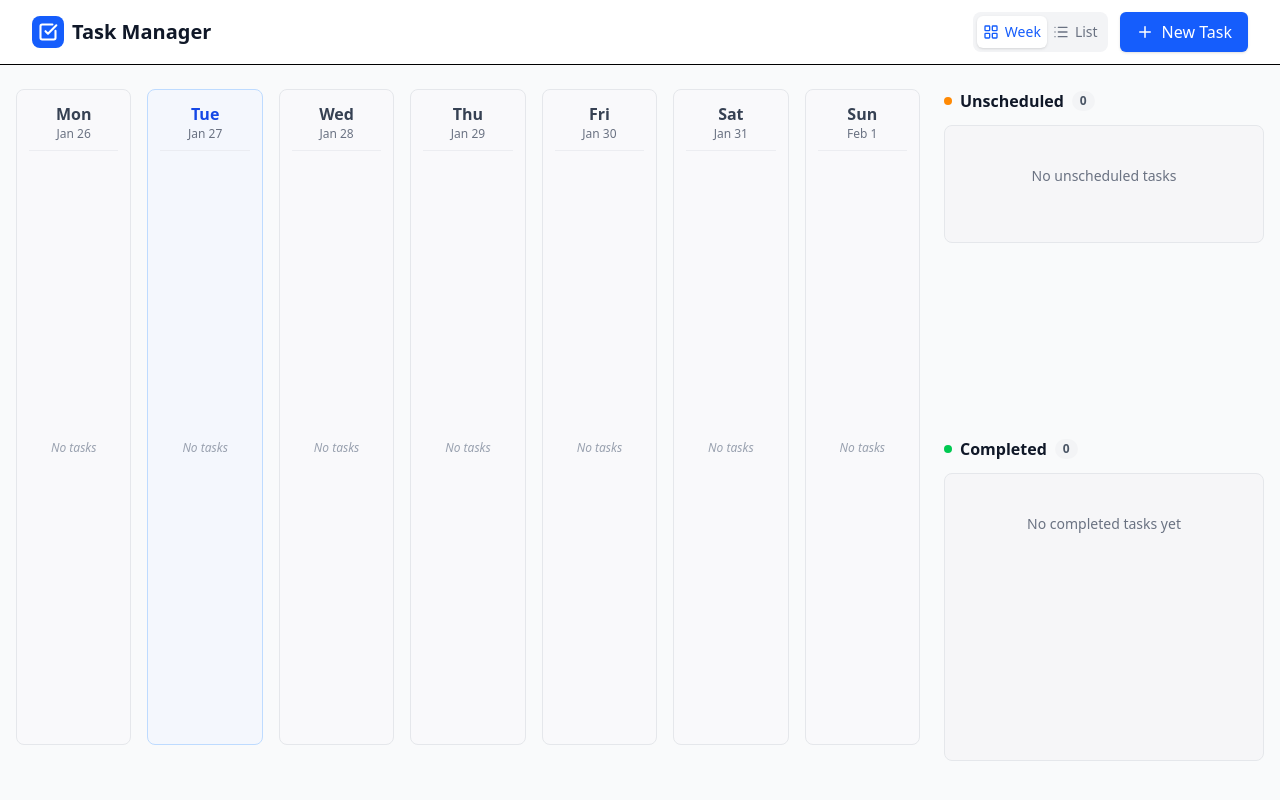
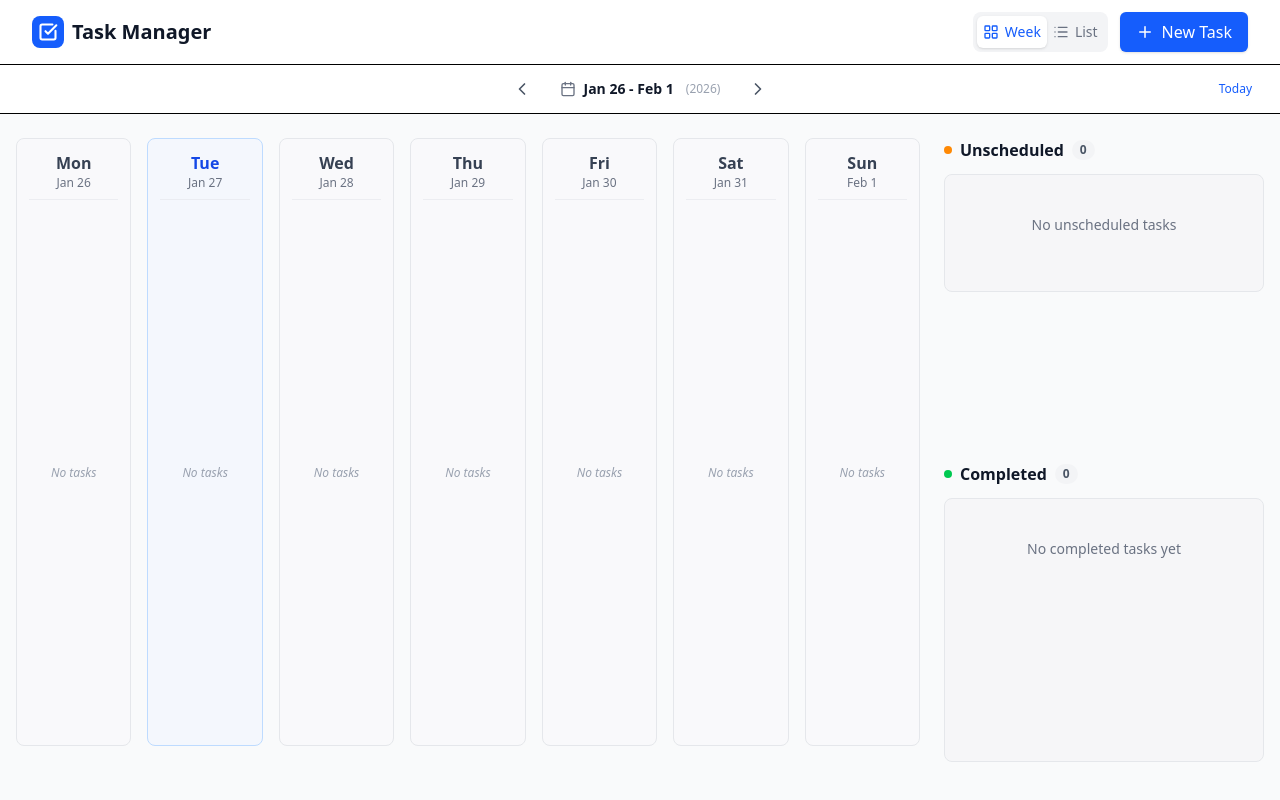
Before and after one commit to AshlinJoshy/Task-Manager, a React app: page / in a window 1280 px wide. Built offline with nearby package versions, Linux system fonts and the light colour scheme; the HTML template or start-up script is replaced by a standard one.

Commit message:
feat: add week navigation calendar controls
Co-authored-by: ashlin.cheeran <ashlin.cheeran@bhomes.com>

```diff
--- a/src/App.tsx
+++ b/src/App.tsx
@@ -4,14 +4,14 @@ import { WeekView } from './components/WeekView';
 import { TaskCard } from './components/TaskCard';
 import { TaskForm } from './components/TaskForm';
 import { Button } from './components/ui/Button';
-import { Plus, LayoutGrid, List, CheckSquare } from 'lucide-react';
+import { Plus, LayoutGrid, List, CheckSquare, ChevronLeft, ChevronRight, Calendar as CalendarIcon } from 'lucide-react';
 import { type Task } from './types';
 import { cn } from './lib/utils';
 import { ScrollArea } from './components/ui/ScrollArea';
 import { DndContext, useDraggable, useDroppable, type DragEndEvent, DragOverlay, MouseSensor, TouchSensor, useSensor, useSensors } from '@dnd-kit/core';
 import { CSS } from '@dnd-kit/utilities';
 import { createPortal } from 'react-dom';
-import { parseISO, isValid } from 'date-fns';
+import { parseISO, isValid, addWeeks, subWeeks, format, startOfWeek, endOfWeek } from 'date-fns';
 
 // Draggable Wrapper for App-level items (Unscheduled)
 const DraggableAppTask = ({ task, children }: { task: Task; children: React.ReactNode }) => {
@@ -61,6 +61,7 @@ function App() {
   const [editingTask, setEditingTask] = useState<Task | null>(null);
   const [view, setView] = useState<'week' | 'list'>('week');
   const [activeDragTask, setActiveDragTask] = useState<Task | null>(null);
+  const [selectedDate, setSelectedDate] = useState(new Date());
 
   // Sensors for better touch/mouse handling
   const sensors = useSensors(
@@ -97,6 +98,12 @@ function App() {
   const handleEdit = (task: Task) => {
     setEditingTask(task);
     setIsFormOpen(true);
+  };
+
+  const handleWeekChange = (direction: 'prev' | 'next' | 'today') => {
+    if (direction === 'prev') setSelectedDate(d => subWeeks(d, 1));
+    if (direction === 'next') setSelectedDate(d => addWeeks(d, 1));
+    if (direction === 'today') setSelectedDate(new Date());
   };
 
   const handleFormSubmit = (data: any) => {
@@ -187,8 +194,40 @@ function App() {
         </div>
       </header>
 
+      {/* Navigation & Controls */}
+      <div className="bg-white border-b px-4 py-2 flex items-center justify-between sm:justify-center relative">
+        <div className="flex items-center gap-2">
+          <Button variant="ghost" size="sm" onClick={() => handleWeekChange('prev')}>
+            <ChevronLeft size={20} />
+          </Button>
+
+          <div className="flex items-center gap-2 px-2 min-w-[140px] justify-center">
+            <CalendarIcon size={16} className="text-gray-500" />
+            <span className="text-sm font-semibold text-gray-900">
+              {format(startOfWeek(selectedDate, { weekStartsOn: 1 }), 'MMM d')} - {format(endOfWeek(selectedDate, { weekStartsOn: 1 }), 'MMM d')}
+            </span>
+            <span className="text-xs text-gray-400 hidden sm:inline-block font-normal ml-1">
+             ({format(selectedDate, 'yyyy')})
+            </span>
+          </div>
+
+          <Button variant="ghost" size="sm" onClick={() => handleWeekChange('next')}>
+            <ChevronRight size={20} />
+          </Button>
+        </div>
+
+        <Button
+          variant="ghost"
+          size="sm"
+          onClick={() => handleWeekChange('today')}
+          className="absolute right-4 text-xs font-medium text-blue-600 hover:text-blue-700 hover:bg-blue-50"
+        >
+          Today
+        </Button>
+      </div>
+
       <main className="flex-1 w-full px-4 py-4 sm:py-6 overflow-hidden">
-          <div className="flex flex-col lg:flex-row gap-6 h-[calc(100vh-8rem)]">
+        <div className="flex flex-col lg:flex-row gap-6 h-[calc(100vh-11rem)]">
 
             {/* Main Content Area */}
             <div className="flex-1 flex flex-col gap-6 overflow-hidden min-w-0">
@@ -199,6 +238,7 @@ function App() {
                   onToggle={toggleTask}
                   onDelete={deleteTask}
                   onEdit={handleEdit}
+                  selectedDate={selectedDate}
                 />
                 </ScrollArea>
               ) : (
--- a/src/components/WeekView.tsx
+++ b/src/components/WeekView.tsx
@@ -12,6 +12,7 @@ interface TaskListProps {
   onDelete: (id: string) => void;
   onEdit: (task: Task) => void;
   // onTaskMove handled by parent DndContext now
+  selectedDate: Date;
 }
 
 const DAYS_OF_WEEK = 7;
@@ -59,9 +60,9 @@ const DroppableDay = ({ dateStr, children, isToday }: { dateStr: string; childre
   );
 };
 
-export const WeekView: React.FC<TaskListProps> = ({ tasks, onToggle, onDelete, onEdit }) => {
+export const WeekView: React.FC<TaskListProps> = ({ tasks, onToggle, onDelete, onEdit, selectedDate }) => {
   const today = new Date();
-  const startOfCurrentWeek = startOfWeek(today, { weekStartsOn: 1 }); // Monday start
+  const startOfCurrentWeek = startOfWeek(selectedDate, { weekStartsOn: 1 }); // Monday start
 
   const weekDays = useMemo(() => {
     return Array.from({ length: DAYS_OF_WEEK }).map((_, i) => {
@@ -70,9 +71,9 @@ export const WeekView: React.FC<TaskListProps> = ({ tasks, onToggle, onDelete, o
         date,
         label: format(date, 'EEE'),
         fullDate: format(date, 'MMM d'),
-        isToday: isSameDay(date, today),
+        isToday: isSameDay(date, today), // Still checks against actual today
         dayIndex: getDay(date), // 0-6 (Sun-Sat)
-        dateStr: date.toISOString(), // Use ISO string as ID for consistency
+        dateStr: date.toISOString(),
       };
     });
   }, [startOfCurrentWeek, today]);
```
Lines whose indentation alone changed are shown as unchanged.
